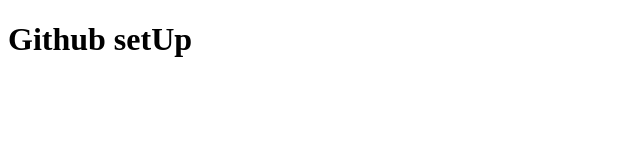
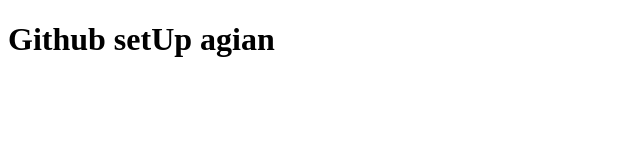
Before and after one commit to kukadevpro/git-h-ln1, a plain HTML site: page index.html in a window 1280 px wide. Shown: the whole page, without its empty margins (0-640 px from the left). Drawn offline with Linux system fonts and the light colour scheme.

Commit message:
change again

```diff
--- a/index.html
+++ b/index.html
@@ -7,6 +7,6 @@
     <title>Document</title>
 </head>
 <body>
-    <h1>Github setUp</h1>
+    <h1>Github setUp agian</h1>
 </body>
 </html>
```
